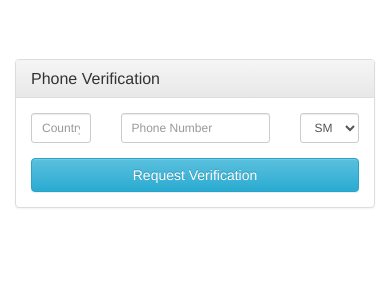
After one commit to TwilioDevEd/account-security-quickstart-django, a Django app: page /verification/ in a window 390 px wide. The commit adds this page. Shown: the top 300 px of the page. Run offline with Django 3.2, Linux system fonts and the light colour scheme; some libraries are stand-ins or nearby versions.

Commit message:
Add Phone Verification app

```diff
--- a/account_security/settings.py
+++ b/account_security/settings.py
@@ -42,6 +42,7 @@ INSTALLED_APPS = [
     'django.contrib.staticfiles',
 
     'twofa',
+    'phone_verification',
 ]
 
 MIDDLEWARE = [
@@ -127,6 +128,7 @@ LOGOUT_REDIRECT_URL = '/login/'
 # https://docs.djangoproject.com/en/1.11/howto/static-files/
 
 STATIC_URL = '/static/'
+STATIC_ROOT = os.path.join(BASE_DIR, 'static')
 
 
 # Use our custom User Model
--- a/account_security/urls.py
+++ b/account_security/urls.py
@@ -1,16 +1,24 @@
+from django.conf import settings
 from django.conf.urls import url
+from django.conf.urls.static import static
 from django.contrib.auth import views as auth_views
 
-from twofa import views
+from twofa import views as twofa_views
+from phone_verification import views as verify_views
 
 urlpatterns = [
     url(r'^login/$', auth_views.login, name='login'),
     url(r'^logout/$', auth_views.logout, name='logout'),
-    url(r'^register/$', views.register, name='register'),
-    url(r'^2fa/$', views.twofa, name='2fa'),
-    url(r'^token/sms$', views.token_sms, name='token-sms'),
-    url(r'^token/voice$', views.token_voice, name='token-voice'),
-    url(r'^token/onetouch$', views.token_onetouch, name='token-onetouch'),
-    url(r'^protected/$', views.protected, name='protected'),
-    url(r'^onetouch-status$', views.onetouch_status, name='onetouch-status'),
-]
+
+    url(r'^register/$', twofa_views.register, name='register'),
+    url(r'^2fa/$', twofa_views.twofa, name='2fa'),
+    url(r'^token/sms$', twofa_views.token_sms, name='token-sms'),
+    url(r'^token/voice$', twofa_views.token_voice, name='token-voice'),
+    url(r'^token/onetouch$', twofa_views.token_onetouch, name='token-onetouch'),  # noqa: E501
+    url(r'^protected/$', twofa_views.protected, name='protected'),
+    url(r'^onetouch-status$', twofa_views.onetouch_status, name='onetouch-status'),  # noqa: E501
+
+    url(r'^verification/$', verify_views.phone_verification, name='phone_verification'),  # noqa: E501
+    url(r'^verification/token/$', verify_views.token_validation, name='token_validation'),  # noqa: E501
+    url(r'^verified/$', verify_views.verified, name='verified'),
+] + static(settings.STATIC_URL, document_root=settings.STATIC_ROOT)
--- /dev/null
+++ b/phone_verification/apps.py
@@ -0,0 +1,5 @@
+from django.apps import AppConfig
+
+
+class PhoneVerificationConfig(AppConfig):
+    name = 'phone_verification'
--- /dev/null
+++ b/phone_verification/forms.py
@@ -0,0 +1,56 @@
+import phonenumbers
+
+from django import forms
+from phonenumbers import NumberParseException
+from twofa.forms import BootstrapInput
+
+
+class BootstrapSelect(forms.Select):
+    def __init__(self, size=12, *args, **kwargs):
+        self.size = size
+        super(BootstrapSelect, self).__init__(attrs={
+            'class': 'form-control input-sm',
+        })
+
+    def bootwrap_input(self, input_tag):
+        classes = 'col-xs-{n} col-sm-{n} col-md-{n}'.format(n=self.size)
+
+        return '''<div class="{classes}">
+                    <div class="form-group">{input_tag}</div>
+                  </div>
+               '''.format(classes=classes, input_tag=input_tag)
+
+    def render(self, *args, **kwargs):
+        input_tag = super(BootstrapSelect, self).render(*args, **kwargs)
+        return self.bootwrap_input(input_tag)
+
+
+class VerificationForm(forms.Form):
+    country_code = forms.CharField(
+        widget=BootstrapInput('Country Code', size=3))
+    phone_number = forms.CharField(
+        widget=BootstrapInput('Phone Number', size=6))
+    via = forms.ChoiceField(
+        choices=[('sms', 'SMS'), ('call', 'Call')],
+        widget=BootstrapSelect(size=3))
+
+    def clean_country_code(self):
+        country_code = self.cleaned_data['country_code']
+        if not country_code.startswith('+'):
+            country_code = '+' + country_code
+        return country_code
+
+    def clean(self):
+        data = self.cleaned_data
+        phone_number = data['country_code'] + data['phone_number']
+        try:
+            phone_number = phonenumbers.parse(phone_number, None)
+            if not phonenumbers.is_valid_number(phone_number):
+                self.add_error('phone_number', 'Invalid phone number')
+        except NumberParseException as e:
+            self.add_error('phone_number', e)
+
+
+class TokenForm(forms.Form):
+    token = forms.CharField(
+        widget=BootstrapInput('Verification Token', size=6))
--- /dev/null
+++ b/phone_verification/templates/phone_verification.html
@@ -0,0 +1,32 @@
+{% extends "base.html" %}
+
+{% block container %}
+<div class="row centered-form">
+  <div class="col-xs-12 col-sm-8 col-md-4 col-sm-offset-2 col-md-offset-4">
+    <div class="panel panel-default">
+      <div class="panel-heading">
+        <h3 class="panel-title">Phone Verification</h3>
+      </div>
+      <div class="panel-body">
+        <form role="form" method="POST">
+          {% csrf_token %}
+
+          {{ form.non_field_errors }}
+          {{ form.country_code.errors }}
+          {{ form.phone_number.errors }}
+          {{ form.via.errors }}
+
+          <div class="row">
+            {{ form.country_code }}
+            {{ form.phone_number }}
+            {{ form.via }}
+          </div>
+
+          <input type="submit" value="Request Verification" class="btn btn-info btn-block">
+        </form>
+      </div>
+
+    </div>
+  </div>
+</div>
+{% endblock %}
--- /dev/null
+++ b/phone_verification/views.py
@@ -0,0 +1,51 @@
+from authy.api import AuthyApiClient
+from django.conf import settings
+from django.shortcuts import render, redirect
+
+from .forms import VerificationForm, TokenForm
+
+
+authy_api = AuthyApiClient(settings.ACCOUNT_SECURITY_API_KEY)
+
+
+def phone_verification(request):
+    if request.method == 'POST':
+        form = VerificationForm(request.POST)
+        if form.is_valid():
+            request.session['phone_number'] = form.cleaned_data['phone_number']
+            request.session['country_code'] = form.cleaned_data['country_code']
+            authy_api.phones.verification_start(
+                form.cleaned_data['phone_number'],
+                form.cleaned_data['country_code'],
+                via=form.cleaned_data['via']
+            )
+            return redirect('token_validation')
+    else:
+        form = VerificationForm()
+    return render(request, 'phone_verification.html', {'form': form})
+
+
+def token_validation(request):
+    if request.method == 'POST':
+        form = TokenForm(request.POST)
+        if form.is_valid():
+            verification = authy_api.phones.verification_check(
+                request.session['phone_number'],
+                request.session['country_code'],
+                form.cleaned_data['token']
+            )
+            if verification.ok():
+                request.session['is_verified'] = True
+                return redirect('verified')
+            else:
+                for error_msg in verification.errors().values():
+                    form.add_error(None, error_msg)
+    else:
+        form = TokenForm()
+    return render(request, 'token_validation.html', {'form': form})
+
+
+def verified(request):
+    if not request.session.get('is_verified'):
+        return redirect('phone_verification')
+    return render(request, 'verified.html')
--- a/twofa/templates/base.html
+++ b/twofa/templates/base.html
@@ -1,11 +1,12 @@
+{% load static %}
 <!DOCTYPE html>
 <html lang="en">
 <head>
   <meta charset="UTF-8">
   <title>Register User - Account Security Quickstart</title>
   <!--Made by an engineer for engineers-->
-  <link rel="icon" type="image/png" href="/assets/favicon-32x32.png" sizes="32x32">
-  <link rel="icon" type="image/png" href="/assets/favicon-16x16.png" sizes="16x16">
+  <link rel="icon" type="image/png" href="{% static 'favicon-32x32.png' %}" sizes="32x32">
+  <link rel="icon" type="image/png" href="{% static 'favicon-16x16.png' %}" sizes="16x16">
   <link rel="stylesheet" href="https://maxcdn.bootstrapcdn.com/bootstrap/3.3.7/css/bootstrap.min.css"
   integrity="sha384-BVYiiSIFeK1dGmJRAkycuHAHRg32OmUcww7on3RYdg4Va+PmSTsz/K68vbdEjh4u" crossorigin="anonymous">
   <link rel="stylesheet" href="https://maxcdn.bootstrapcdn.com/bootstrap/3.3.7/css/bootstrap-theme.min.css"
```
Also changed, not shown: phone_verification/templates/token_validation.html (added, +33 -0 lines), phone_verification/templates/verified.html (added, +34 -0 lines), phone_verification/__init__.py (added), static/favicon-16x16.png (added), static/favicon-32x32.png (added), static/favicon.ico (added).
